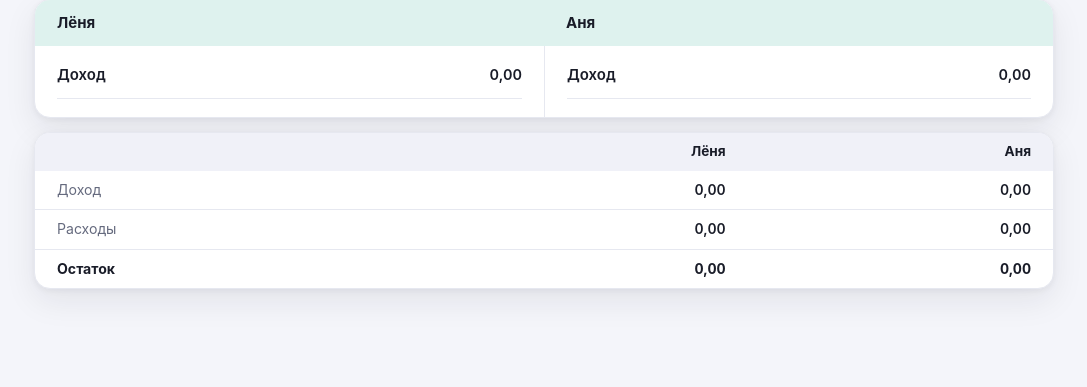
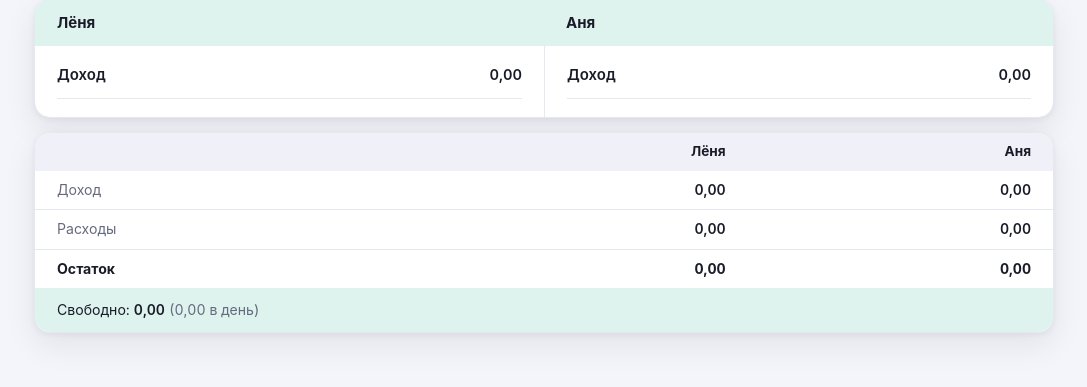
Before and after one commit to Leonid-98/budget-app, a Flask app: page /m/2026/8 in a window 1280 px wide. Shown: the part 140-527 px from the top of the page, without its empty margins (96-1183 px from the left). Run offline with Flask 3, Linux system fonts and the light colour scheme; data comes from the database, SQL or seed files in the repository; data that the repository does not hold is empty.

Commit message:
Summary update

```diff
--- a/app/routes.py
+++ b/app/routes.py
@@ -1,3 +1,4 @@
+from calendar import monthrange
 from datetime import date
 
 from flask import Blueprint, abort, current_app, g, redirect, render_template, request, url_for
@@ -71,6 +72,10 @@ def month_view(year, month):
     else:
         transfer_ctx = None
 
+    leftover = sides[0]["free"] - transfer  # each person's free money after the transfer
+    days = monthrange(year, month)[1]
+    free_after = {"total": leftover, "per_day": round(leftover / days)}
+
     prev_y, prev_m = services.prev_ym(year, month)
     next_y, next_m = services.next_ym(year, month)
     prev_month_row = Month.query.filter_by(year=prev_y, month=prev_m).first()
@@ -88,6 +93,7 @@ def month_view(year, month):
         next={"url": _month_url(next_y, next_m), "name": services.MONTHS_NOM[next_m - 1]},
         sides=sides,
         transfer=transfer_ctx,
+        free_after=free_after,
         can_copy=(not entries and prev_has_entries),
         groups=groups,
         tags=tags,
--- a/app/static/app.css
+++ b/app/static/app.css
@@ -329,18 +329,19 @@ a, button, input, select { font: inherit; }
 .sum-table tbody tr + tr th, .sum-table tbody tr + tr td { border-top: 1px solid var(--line); }
 .sum-table tr.free th { color: var(--ink); font-weight: 700; }
 .sum-table tr.free td { font-weight: 700; }
-.transfer-line {
+.summary-foot {
   display: flex;
-  align-items: baseline;
-  justify-content: center;
-  gap: 6px;
-  flex-wrap: wrap;
+  flex-direction: column;
+  align-items: flex-start;
+  gap: 3px;
   background: var(--accent-soft);
   padding: 12px 22px;
   font-size: 0.88rem;
   color: var(--ink);
 }
-.transfer-line .send { color: var(--accent); font-variant-numeric: tabular-nums; }
+.summary-foot .send { color: var(--accent); font-variant-numeric: tabular-nums; }
+.summary-foot .val { font-variant-numeric: tabular-nums; font-weight: 600; }
+.summary-foot .perday { color: var(--muted); font-variant-numeric: tabular-nums; }
 
 /* ---------- dialogs ---------- */
 dialog.modal {
--- a/app/templates/month.html
+++ b/app/templates/month.html
@@ -121,10 +121,14 @@
         </tbody>
       </table>
     </div>
-    {% if transfer %}
-    <div class="transfer-line">{{ transfer.sender.display_name }} отправит {{ transfer.receiver.name_dative }}
-      <span class="send">{{ transfer.amount|money }}</span></div>
-    {% endif %}
+    <div class="summary-foot">
+      {% if transfer %}
+      <div>{{ transfer.sender.display_name }} отправит {{ transfer.receiver.name_dative }}
+        <span class="send">{{ transfer.amount|money }}</span></div>
+      {% endif %}
+      <div>Свободно: <span class="val">{{ free_after.total|money }}</span>
+        <span class="perday">({{ free_after.per_day|money }} в день)</span></div>
+    </div>
   </section>
 </div>
 
```
Also changed, not shown: tests/test_routes.py (+4 -0 lines).
